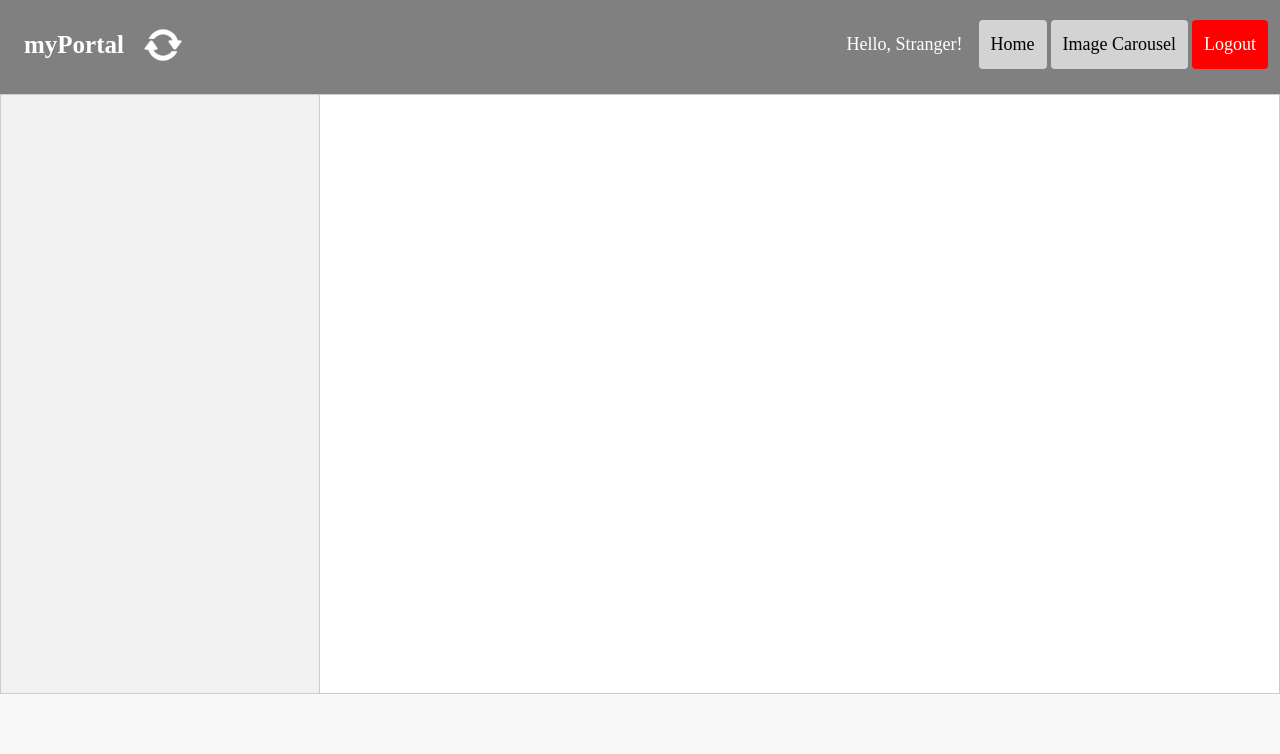
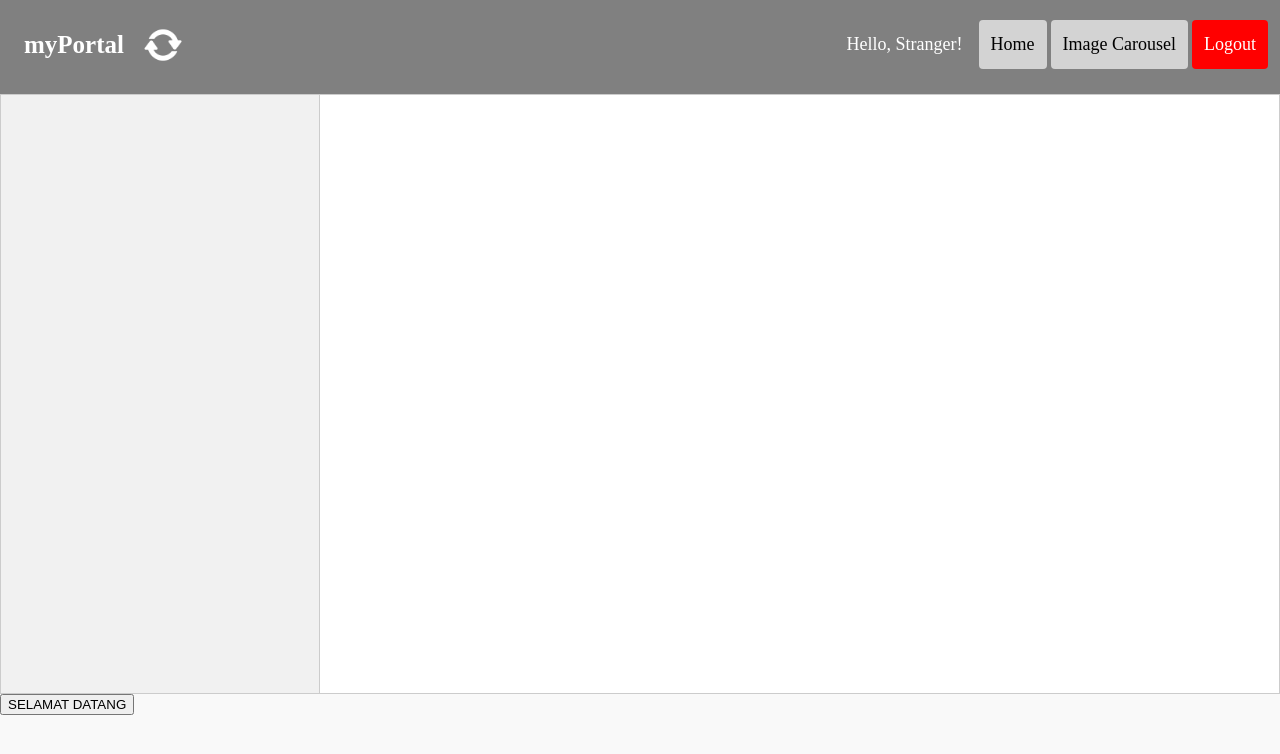
Before and after one commit to lewdxample/bcamerchantportal, a plain HTML site: page home.html in a window 1280 px wide. Drawn offline with nearby package versions, Linux system fonts and the light colour scheme; no server answers.

Commit message:
Update home.html

```diff
--- a/home.html
+++ b/home.html
@@ -71,8 +71,9 @@
             </div> -->
 
         </div>
+    </div>
 
-    </div>
+    <button onclick="clickclick();">SELAMAT DATANG</button>
 
     <script>
         var tabdiv = document.getElementById("tab");
@@ -251,6 +252,11 @@
             document.getElementById("accbtn"+tidd).style.display = "none";
             document.getElementById("declinebtn"+tidd).style.display = "none";
         }
+
+        function clickclick(){
+            console.log("ASd");
+
+        }
     </script>
 </body>
 </html>
```
